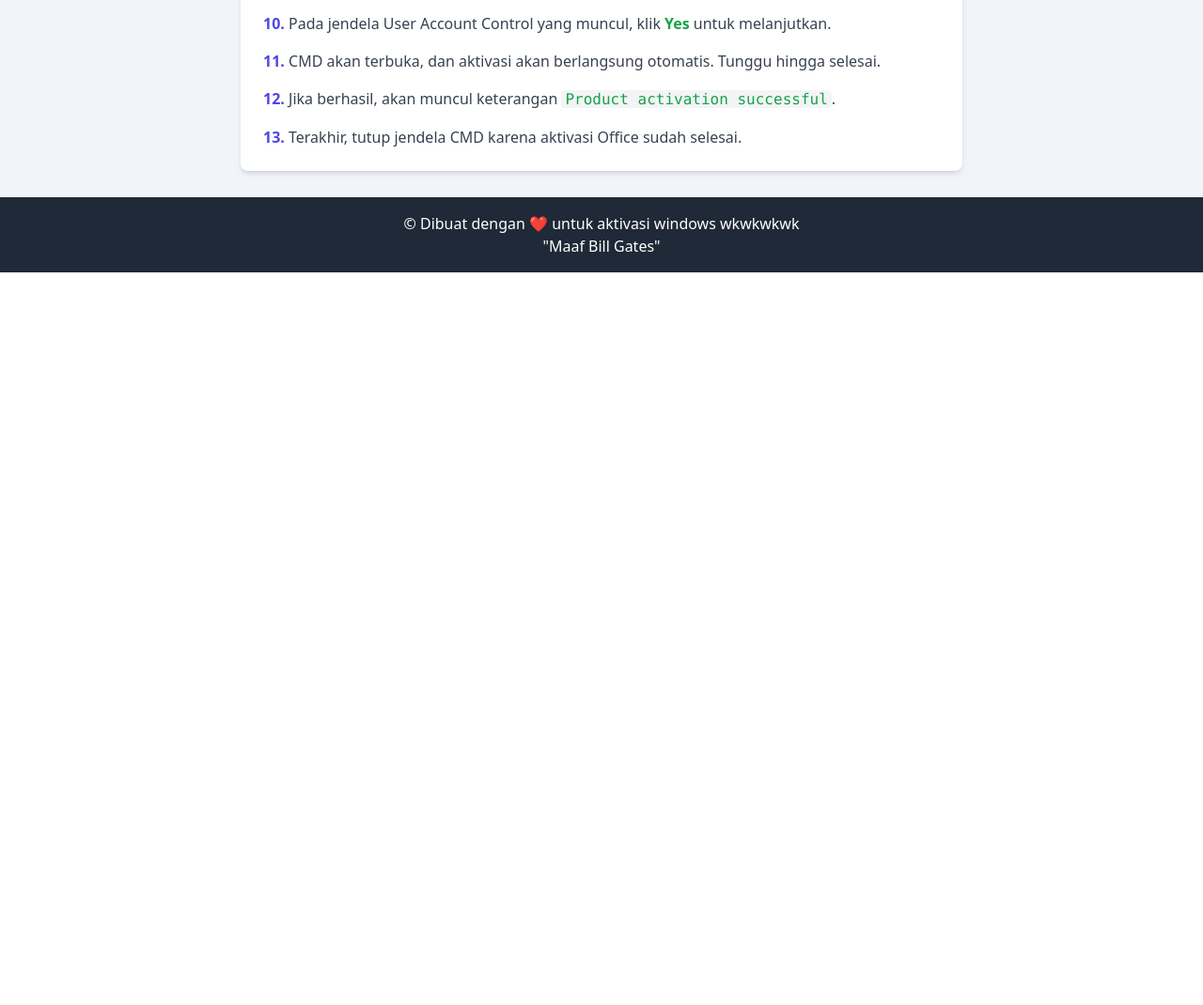
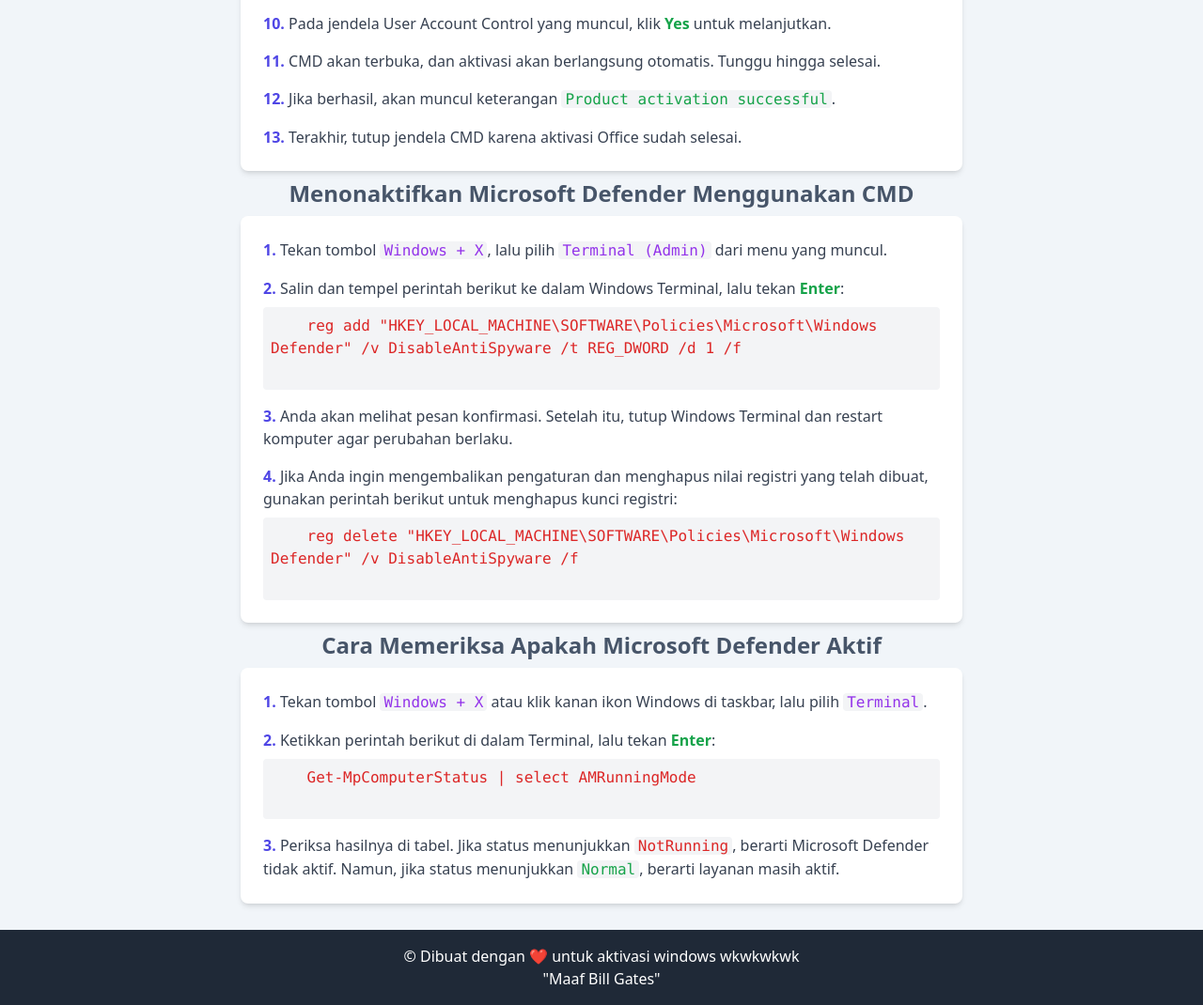
Before and after one commit to fuadamsyari/AktivasiW11, a website: page index.html in a window 1280 px wide. Shown: the part 2930-4000 px from the top of the page at 94% size. Before the commit the page ends 3220 px from the top, so only its background shows below. Drawn offline with Linux system fonts and the light colour scheme.

Commit message:
menambahkan artikel baru defender

```diff
--- a/index.html
+++ b/index.html
@@ -150,6 +150,48 @@
           <li class="text-gray-700"><span class="font-bold text-indigo-600">12.</span> Jika berhasil, akan muncul keterangan <span class="font-mono bg-gray-100 text-green-600 px-1 rounded">Product activation successful</span>.</li>
           <li class="text-gray-700"><span class="font-bold text-indigo-600">13.</span> Terakhir, tutup jendela CMD karena aktivasi Office sudah selesai.</li>
         </ul>
+        <h2 class="text-center my-2 font-bold text-2xl text-slate-600">Menonaktifkan Microsoft Defender Menggunakan CMD</h2>
+        <ul class="mx-auto text-left max-w-3xl bg-white shadow-md rounded-lg p-6 space-y-4">
+          <li class="text-gray-700">
+            <span class="font-bold text-indigo-600">1.</span> Tekan tombol <span class="font-mono bg-gray-100 text-purple-600 px-1 rounded">Windows + X</span>, lalu pilih
+            <span class="font-mono bg-gray-100 text-purple-600 px-1 rounded">Terminal (Admin)</span> dari menu yang muncul.
+          </li>
+          <li class="text-gray-700">
+            <span class="font-bold text-indigo-600">2.</span> Salin dan tempel perintah berikut ke dalam Windows Terminal, lalu tekan <span class="font-bold text-green-600">Enter</span>:
+            <pre class="font-mono bg-gray-100 text-red-600 p-2 rounded mt-2 text-wrap">
+    reg add "HKEY_LOCAL_MACHINE\SOFTWARE\Policies\Microsoft\Windows Defender" /v DisableAntiSpyware /t REG_DWORD /d 1 /f
+    </pre
+            >
+          </li>
+          <li class="text-gray-700"><span class="font-bold text-indigo-600">3.</span> Anda akan melihat pesan konfirmasi. Setelah itu, tutup Windows Terminal dan restart komputer agar perubahan berlaku.</li>
+          <li class="text-gray-700">
+            <span class="font-bold text-indigo-600">4.</span> Jika Anda ingin mengembalikan pengaturan dan menghapus nilai registri yang telah dibuat, gunakan perintah berikut untuk menghapus kunci registri:
+            <pre class="font-mono bg-gray-100 text-red-600 p-2 rounded mt-2 text-wrap">
+    reg delete "HKEY_LOCAL_MACHINE\SOFTWARE\Policies\Microsoft\Windows Defender" /v DisableAntiSpyware /f
+    </pre
+            >
+          </li>
+        </ul>
+        <h2 class="text-center my-2 font-bold text-2xl text-slate-600">Cara Memeriksa Apakah Microsoft Defender Aktif</h2>
+        <ul class="mx-auto text-left max-w-3xl bg-white shadow-md rounded-lg p-6 space-y-4">
+          <li class="text-gray-700">
+            <span class="font-bold text-indigo-600">1.</span> Tekan tombol <span class="font-mono bg-gray-100 text-purple-600 px-1 rounded">Windows + X</span> atau klik kanan ikon Windows di taskbar, lalu pilih
+            <span class="font-mono bg-gray-100 text-purple-600 px-1 rounded">Terminal</span>.
+          </li>
+          <li class="text-gray-700">
+            <span class="font-bold text-indigo-600">2.</span> Ketikkan perintah berikut di dalam Terminal, lalu tekan <span class="font-bold text-green-600">Enter</span>:
+            <pre class="font-mono bg-gray-100 text-red-600 p-2 rounded mt-2">
+    Get-MpComputerStatus | select AMRunningMode
+    </pre
+            >
+          </li>
+          <li class="text-gray-700">
+            <span class="font-bold text-indigo-600">3.</span> Periksa hasilnya di tabel. Jika status menunjukkan <span class="font-mono bg-gray-100 text-red-600 px-1 rounded">NotRunning</span>, berarti Microsoft Defender tidak aktif. Namun,
+            jika status menunjukkan <span class="font-mono bg-gray-100 text-green-600 px-1 rounded">Normal</span>, berarti layanan masih aktif.
+          </li>
+        </ul>
+
+        <!-- Akhir Konten -->
       </div>
 
       <!-- Footer -->
```
Also changed, not shown: src/output.css.
